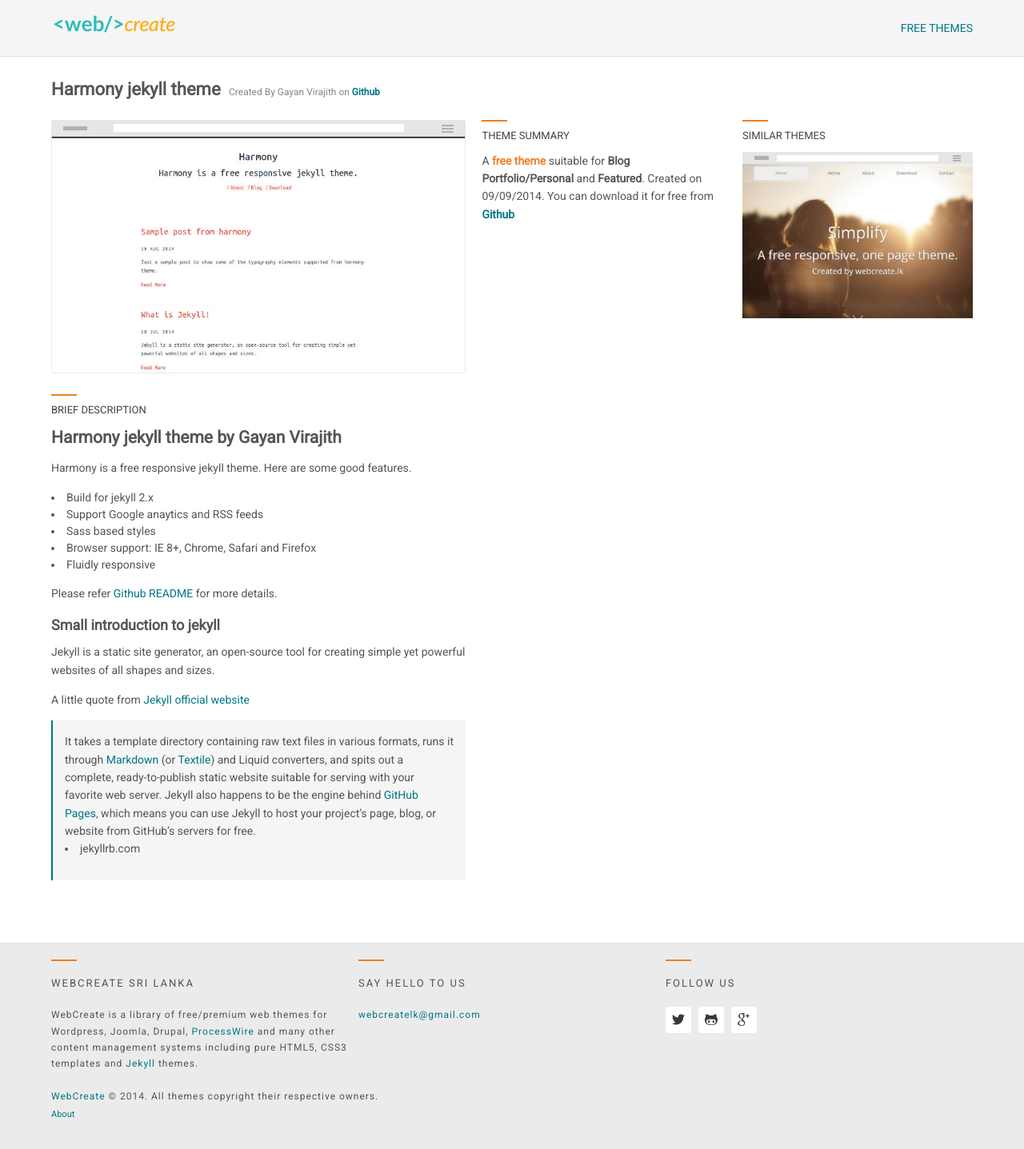
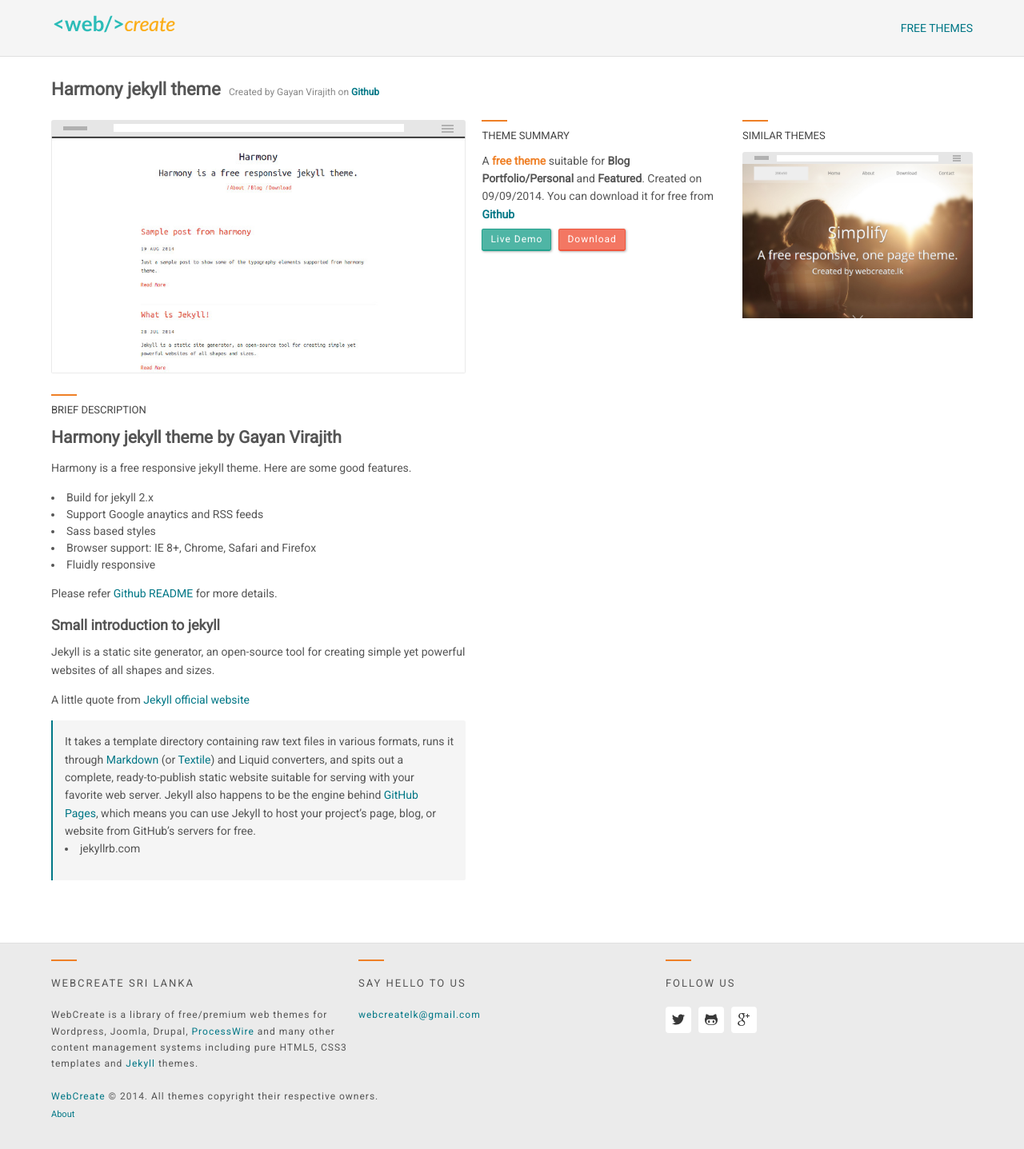
Before and after one commit to web-create/web-create.github.io, a Jekyll site: the page built from _posts/2014-09-29-harmony-jekyll-theme.markdown, in a window 1280 px wide. Shown: the whole page at 80% size. Built offline with Jekyll 4.4.1, drawn with Linux system fonts in a browser that asks for light colours; nearby versions of some CDN libraries.

Commit message:
Add button links for the live demo and purchase/download

```diff
--- a/_layouts/post.html
+++ b/_layouts/post.html
@@ -46,6 +46,21 @@
 						Created on {{ post.createdDate }}. You can {% if post.price != 0 %}
 						purchase {% else %} download {% endif %} it for {% if post.price != 0 %} post.price {% else %} free {% endif %} from <a href="{{ post.themeHomePageUrl }}" class="bold">{{ post.themeHomePageName }}</a>
 					</p>
+					<div class="theme-navigate-buttons">
+						<a class="btn btn-secondary"  href="{{ page.liveDemoUrl }}"
+						 target="_blank">
+							Live Demo
+						</a>
+						<a class="btn btn-important" href="{{ page.downloadOrPurchaseUrl }}"
+						 target="_blank">
+							{% if page.price != 0 %}
+								Purchase
+							{% else %}
+								Download
+							{% endif %}
+
+						</a>
+					</div>
 				</div>
 			</div>
 			<div class="theme-detail">
```
Also changed, not shown: other parts of _layouts/post.html (+1 -1 lines).
